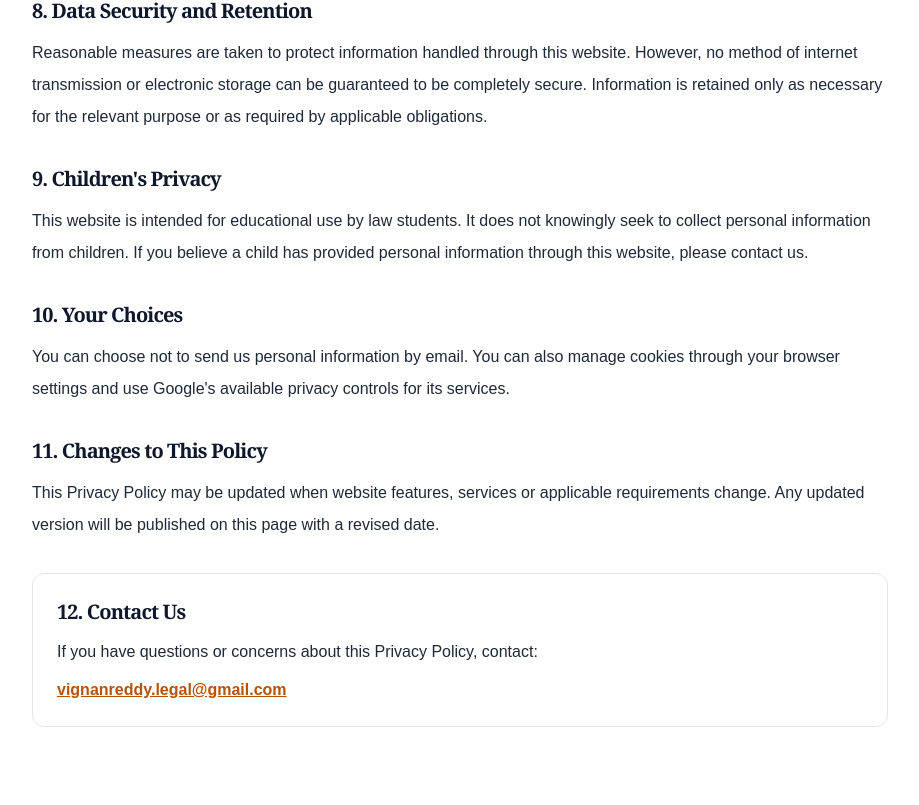
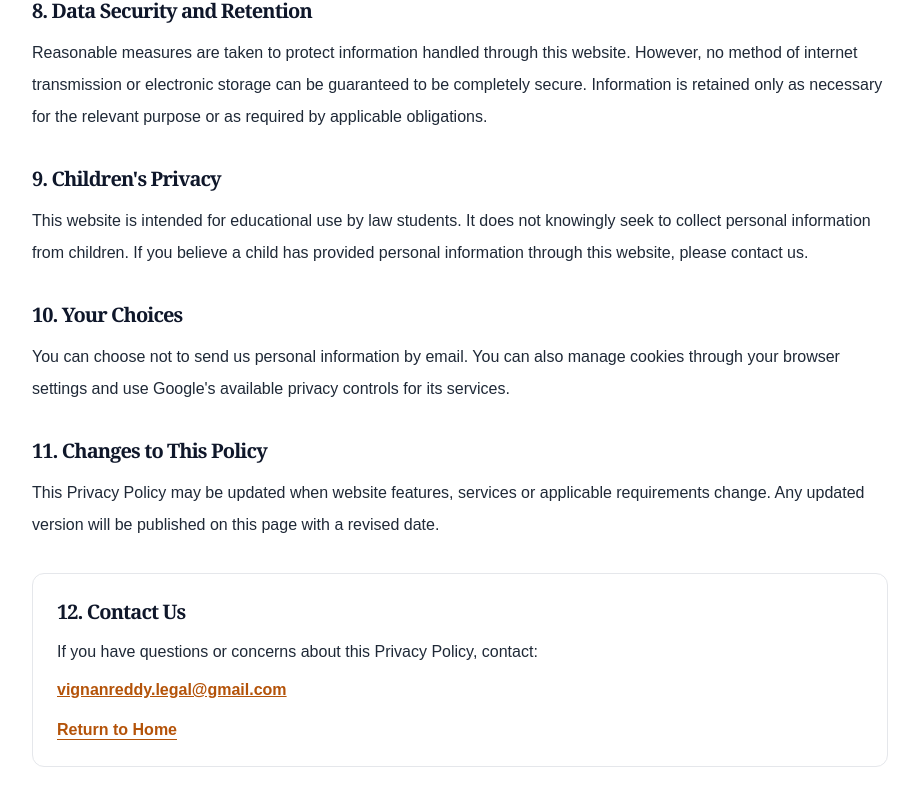
Before and after one commit to Vr7solutions/vignanreddy-legal-journey, a Next.js app: page /privacy-policy in a window 1280 px wide. Shown: the part 1659-2464 px from the top of the page, without its empty margins (180-1099 px from the left). Before the commit the page ends 2434 px from the top, so only its background shows below. Built offline with nearby package versions, Linux system fonts and the light colour scheme.

Commit message:
Add link to return to home in privacy policy page

```diff
--- a/app/privacy-policy/page.tsx
+++ b/app/privacy-policy/page.tsx
@@ -1,5 +1,6 @@
 
 import type { Metadata } from "next";
+import Link from "next/link";
 
 export const metadata: Metadata = {
   title: "Privacy Policy | Vignan Reddy Legal Journey",
@@ -206,6 +207,13 @@ export default function PrivacyPolicyPage() {
         >
           vignanreddy.legal@gmail.com
         </a>
+        <br />
+        <Link
+          href="/"
+          className="mt-4 inline-block font-semibold text-amber-700 underline underline-offset-4"
+        >
+          Return to Home
+        </Link>
       </section>
     </main>
   );
```
